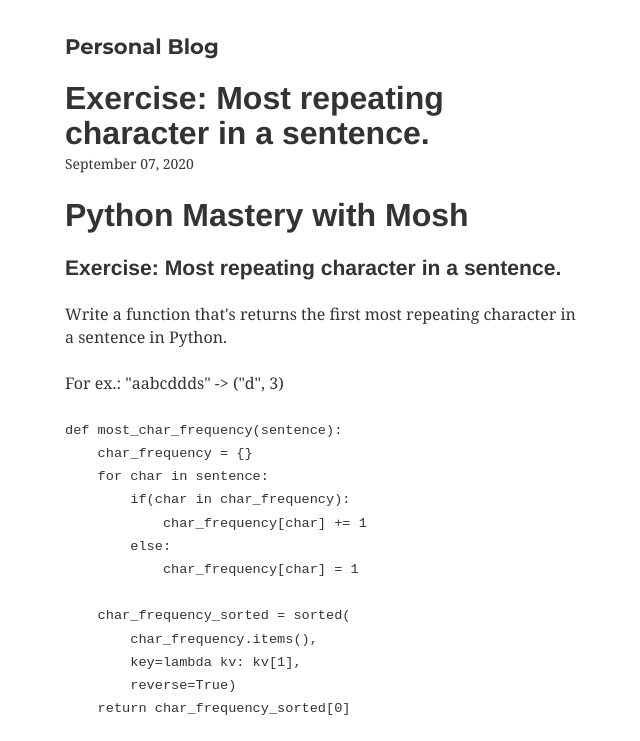
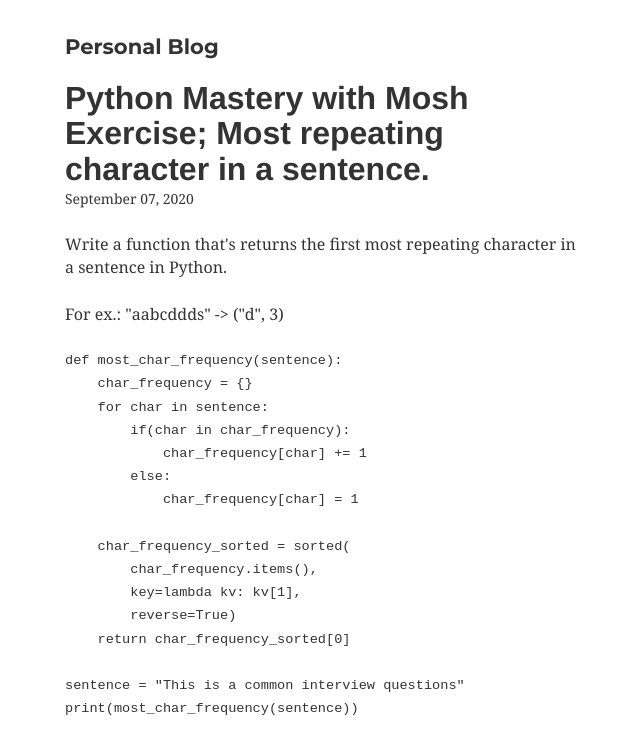
Before and after one commit to ernestkamara/personal-blog, a Gatsby site: page /blog/exercise-most-repeating-character-in-a-sentence/ in a window 1280 px wide. Shown: the top 741 px of the page, without its empty margins (314-954 px from the left). Built offline with nearby package versions, Linux system fonts and the light colour scheme; Gatsby itself is replaced by a stand-in of ours; some packages are replaced by stand-ins of ours; code samples lack their colours.

Commit message:
Update Blog “exercise-most-repeating-character-in-a-sentence”

```diff
--- a/content/blog/exercise-most-repeating-character-in-a-sentence.md
+++ b/content/blog/exercise-most-repeating-character-in-a-sentence.md
@@ -1,15 +1,11 @@
 ---
-path: blog/Python Mastery with Mosh
+path: Python Mastery with Mosh
 date: 2020-09-07T19:20:36.287Z
-title: 'Exercise: Most repeating character in a sentence.'
+title: Python Mastery with Mosh Exercise; Most repeating character in a sentence.
 description: >-
   Write a function that's returns the first most repeating character in a
   sentence in Python.
 ---
-# Python Mastery with Mosh
-
-### Exercise: Most repeating character in a sentence.
-
 Write a function that's returns the first most repeating character in a sentence in Python.
 
 For ex.: "aabcddds" -> ("d", 3)
```
